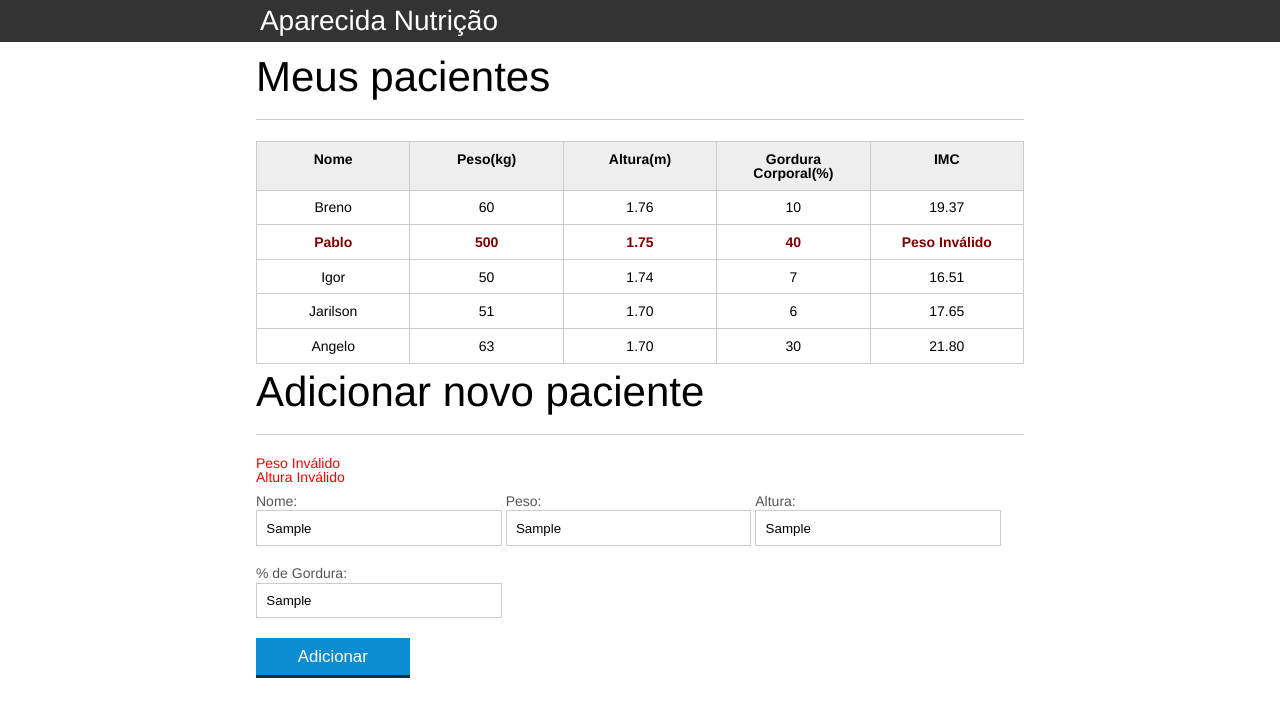
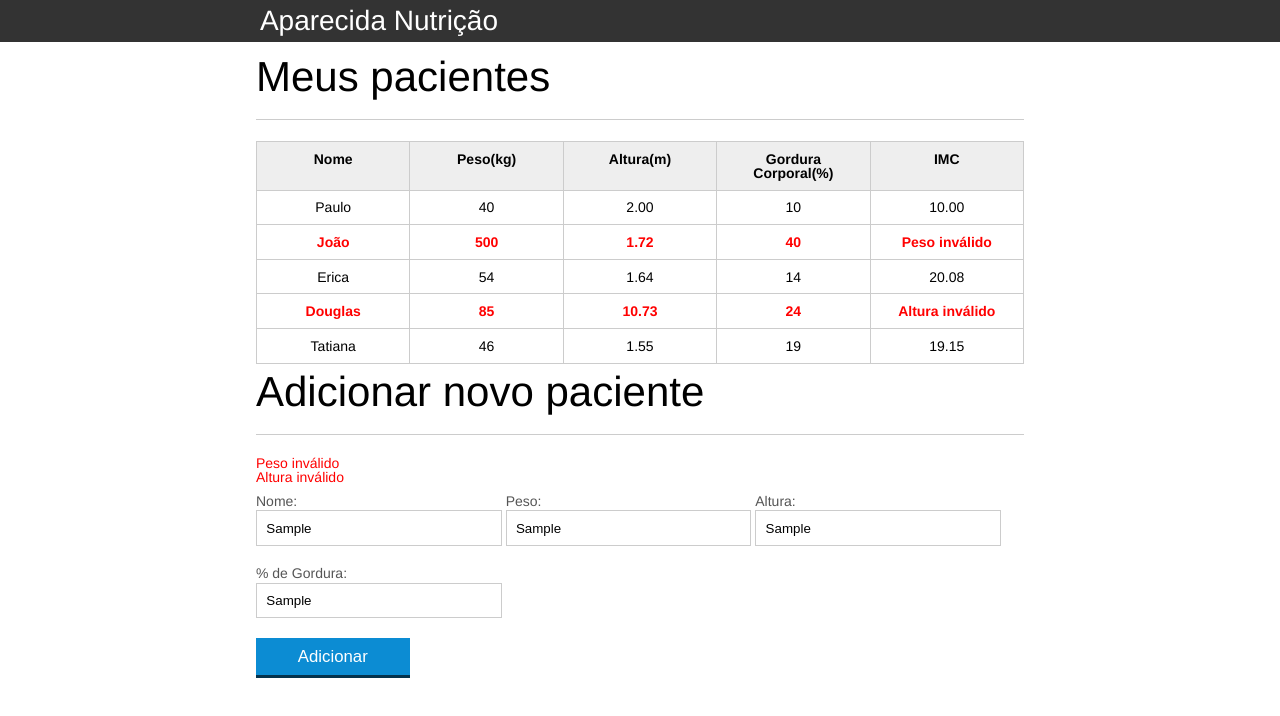
Before and after one commit to giovanaantunes/estartando-devs, a plain HTML site: page index.html in a window 1280 px wide. Both pictures are taken after typing "Sample", "Sample", "Sample", "Sample" into the empty fields and a click on the button "Adicionar". Drawn offline with Linux system fonts and the light colour scheme.

Commit message:
atualizando projeto

```diff
--- a/css/index.css
+++ b/css/index.css
@@ -132,12 +132,15 @@ button[disabled=disabled], button:disabled {
 .campo-invalido{
 	border: 1px solid red;
 }
-.paciente-invalido {
-	color: maroon;
-	font-weight: bold;
+
+.paciente-invalido{
+	color: red;
+	font-weight:bold;
 }
-
-#mensagens-erros {
-color:red;
-font-weight: 100;
+#mensagens-erro{
+	color:red;
 }
+.fadeOut{
+	opacity: 0;
+	transition: 1s;
+}
--- a/index.html
+++ b/index.html
@@ -1,14 +1,13 @@
 <!DOCTYPE html>
 <html lang="pt-br">
-
 	<head>
 		<meta charset="UTF-8">
 		<title>Aparecida Nutrição</title>
 		<link rel="icon" href="favicon.ico" type="image/x-icon">
 		<link rel="stylesheet" type="text/css" href="css/reset.css">
 		<link rel="stylesheet" type="text/css" href="css/index.css">
+
 	</head>
-
 	<body>
 
 		<header>
@@ -31,41 +30,41 @@
 					</thead>
 					<tbody id="tabela-pacientes">
 						<tr class="paciente">
-						<td class="info-nome">Breno</td>
-						<td class="info-peso">60</td>
-						<td class="info-altura">1.76</td>
+							<td class="info-nome">Paulo</td>
+							<td class="info-peso">40</td>
+							<td class="info-altura">2.00</td>
 							<td class="info-gordura">10</td>
 							<td class="info-imc">0</td>
 						</tr>
 
-					<tr class="paciente">
-						<td class="info-nome">Pablo</td>
+						<tr class="paciente" >
+							<td class="info-nome">João</td>
 							<td class="info-peso">500</td>
-						<td class="info-altura">1.75</td>
+							<td class="info-altura">1.72</td>
 							<td class="info-gordura">40</td>
 							<td class="info-imc">0</td>
 						</tr>
 
-					<tr class="paciente">
-						<td class="info-nome">Igor</td>
-						<td class="info-peso">50</td>
-						<td class="info-altura">1.74</td>
-						<td class="info-gordura">7</td>
+						<tr class="paciente" >
+							<td class="info-nome">Erica</td>
+							<td class="info-peso">54</td>
+							<td class="info-altura">1.64</td>
+							<td class="info-gordura">14</td>
 							<td class="info-imc">0</td>
 						</tr>
 
 						<tr class="paciente">
-						<td class="info-nome">Jarilson</td>
-						<td class="info-peso">51</td>
-						<td class="info-altura">1.70</td>
-						<td class="info-gordura">6</td>
+							<td class="info-nome">Douglas</td>
+							<td class="info-peso">85</td>
+							<td class="info-altura">10.73</td>
+							<td class="info-gordura">24</td>
 							<td class="info-imc">0</td>
 						</tr>
-					<tr class="paciente">
-						<td class="info-nome">Angelo</td>
-						<td class="info-peso">63</td>
-						<td class="info-altura">1.70</td>
-						<td class="info-gordura">30</td>
+						<tr class="paciente" >
+							<td class="info-nome">Tatiana</td>
+							<td class="info-peso">46</td>
+							<td class="info-altura">1.55</td>
+							<td class="info-gordura">19</td>
 							<td class="info-imc">0</td>
 						</tr>
 					</tbody>
@@ -73,11 +72,10 @@
 
 			</section>
 		</main>
-
 		<section class="container">
 			<h2 id="titulo-form">Adicionar novo paciente</h2>
 
-		<ul id="mensagens-erros"></ul>
+			<ul id="mensagens-erro"></ul>
 
 			<form id="form-adiciona">
 				<div class="grupo">
@@ -101,8 +99,8 @@
 			</form>
 		</section>
 
-	<script src="js/calcula-imc.js"></script>
-	<script src="js/form.js"></script>
+		<script src="./js/calcula-imc.js"></script>
+		<script src="./js/form.js"></script>
+		<script src="./js/remover-paciente.js"></script>
 	</body>
-
 </html>
--- a/js/calcula-imc.js
+++ b/js/calcula-imc.js
@@ -1,60 +1,63 @@
-// Instanciando os pacientes da tabela
+
+
+			//instanciando os pacientes da tabela
 			var pacientes = document.querySelectorAll(".paciente");
 
-// Loop que percorre os pacientes da tabela e calcula o IMC
-for (var i = 0; i < pacientes.length; i = i + 1) {
+		//loop que percorre os pacientes da tabela e calcula o IMC
+		for( var i =0; i <pacientes.length; i=i + 1){
 
 			//variavel referente ao indice do paciente
 			 var paciente = pacientes[i];
 
-    // variaveis elemento td
+
+			//variaveis elementos TD
 			var tdPeso = paciente.querySelector(".info-peso");
 			var tdAltura = paciente.querySelector(".info-altura");
-    var tdImc = paciente.querySelector(".info-imc");
+			var tdImc = paciente.querySelector(".info-imc")
 
-    //Variaveis dados da tabela
+			//variaveis dados da tabela
 			var peso = tdPeso.textContent;
 			var altura = tdAltura.textContent;
 
-    // Variaveis de validação
-    var pesoEhValido = validaPeso(peso);
-    var alturaEhValido = validaAltura(altura);
+			//variaveis de validação
+			var pesoEhValido = ValidaPeso(peso);
+			var alturaEhValido = ValidaAltura(altura);
 
-    // Validação altura e peso
-    if (!pesoEhValido) {
+			//validação altura e peso
+			if(!pesoEhValido) {
 				pesoEhValido = false;
-        tdImc.textContent = "Peso Inválido";
+				tdImc.textContent = "Peso inválido";
 				paciente.classList.add('paciente-invalido');
 				}
 
-    if (!alturaEhValido) {
+			if(!alturaEhValido){
 				alturaEhValido = false;
-        tdImc.textContent = "Altura Inválido";
+				tdImc.textContent = "Altura inválido";
 				paciente.classList.add('paciente-invalido');
 			}
 
-    // Calculo IMC
-    if (pesoEhValido && alturaEhValido) {
+			// calculo imc
+			if(pesoEhValido && alturaEhValido){
 			tdImc.textContent = calculaImc(peso, altura);
 			}
+
 		}
-
-function validaPeso(peso) {
-    if (peso >= 0 && peso <= 200) {
+		function ValidaPeso(peso){
+			if (peso <= 200 && peso >= 0) {
 				return true;
-    } else {
+			}else {
+				return false;
+			}
+		}
+		function ValidaAltura(altura){
+			if(altura <= 3.00 && altura >= 0 ){
+				return true;
+			}else{
 				return false;
 			}
 		}
 
-function validaAltura(altura) {
-    if (altura >= 0 && altura <= 3.00) {
-        return true;
-    } else {
-        return false;
-    }
-}
-function calculaImc(peso, altura) {
+		function calculaImc(peso, altura){
 			var imc = 0;
 			imc = peso / (altura * altura);
 			return imc.toFixed(2);
--- a/js/form.js
+++ b/js/form.js
@@ -1,6 +1,7 @@
+//variações
 var botaoAdicionar = document.querySelector('#adicionar-paciente');
 
-botaoAdicionar.addEventListener('click', function (event) {
+botaoAdicionar.addEventListener('click', function(event){
     event.preventDefault();
 
     var form = document.querySelector('#form-adiciona');
@@ -11,8 +12,8 @@ botaoAdicionar.addEventListener('click', function (event) {
 
     var erros = validaPaciente(paciente);
 
-    if (erros.length > 0) {
-        exibeMensagemDeErro(erros);
+    if(erros.length > 0){
+        exibeMensagensDeErro(erros);
         return;
     }
 
@@ -22,35 +23,35 @@ botaoAdicionar.addEventListener('click', function (event) {
 
     form.reset();
 
+    var mensagensErro = document.querySelector('#mensagens-erro');
+    mensagensErro.innerHTML = "";
+
 });
-
- function exibeMensagemDeErro (erros) {
-     var ul = document.querySelector('#mensagens-erros');
+//função que exibe mensagens de erro
+function exibeMensagensDeErro(erros){
+    var ul = document.querySelector('#mensagens-erro');
     ul.innerHTML = "";
-    erros.forEach(function (erro) {
-        var ul = document.querySelector('#mensagens-erros');
-        var li = document.createElement('li');
+    erros.forEach(function(erro) {
+        var li = document.createElement ('li');
         li.textContent = erro;
         ul.appendChild(li);
     });
 }
-
-
-function obtemPacienteDoFormulario(form) {
+//função do formulário
+function obtemPacienteDoFormulario(form){
 
     var paciente = {
         nome: form.nome.value,
-        peso: form.peso.value,
-        altura: form.altura.value,
-        gordura: form.gordura.value,
+        peso:form.peso.value,
+        altura:form.altura.value,
+        gordura:form.gordura.value,
         imc: calculaImc(form.peso.value, form.altura.value)
     };
 
     return paciente;
-
 }
-
-function montaTr(paciente) {
+//função montaTr
+function montaTr(paciente){
     var pacienteTr = document.createElement('tr');
     pacienteTr.classList.add('paciente');
 
@@ -62,37 +63,41 @@ function montaTr(paciente) {
 
     return pacienteTr;
 }
-
-function montaTd(dado, classe) {
+//função montaTd
+function montaTd(dado, classe){
     var td = document.createElement('td');
     td.textContent = dado;
     td.classList.add(classe);
 
     return td;
 }
+// função validação do paciente
+function validaPaciente(paciente){
 
-function validaPaciente(paciente) {
     var erros = [];
 
-    if (!validaPeso(paciente.peso)) {
-        erros.push("Peso Inválido");
+    if(paciente.nome == 0){
+        erros.push('campo nome não pode ser em branco');
     }
 
-    if (!validaAltura(paciente.altura)) {
-        erros.push("Altura Inválido");
+   if (!ValidaPeso(paciente.peso)){
+       erros.push('Peso inválido')
+
+   }
+   if(!ValidaAltura(paciente.altura)){
+        erros.push('Altura inválido')
    }
 
-    if (paciente.nome.length = 0){
-        erros.push("Nome não pode ser vazio");
+   if(paciente.peso == 0){
+    erros.push('campo gordura não pode ser em branco');
    }
-    if (paciente.nome.length = 0){
-        erros.push("Peso não pode ser vazio");
+
+   if(paciente.altura == 0){
+    erros.push('campo altura não pode ser em branco');
    }
-    if (paciente.nome.length = 0){
-        erros.push("Altura não pode ser vazio");
-    }
-    if (paciente.nome.length = 0){
-        erros.push("Gordura não pode ser vazio");
+
+   if(paciente.gordura == 0){
+    erros.push('campo gordura não pode ser em branco');
    }
     return erros;
 }
--- /dev/null
+++ b/js/remover-paciente.js
@@ -0,0 +1,10 @@
+var pacientes = document.querySelectorAll('.paciente');
+
+var tabela = document.querySelector('#tabela-pacientes');
+
+tabela.addEventListener('dblclick', function(event){
+    event.target.parentNode.classList.add('fadeOut');
+    setTimeout(function(){
+        event.target.parentNode.remove();
+    }, 1000);
+});
```
Also changed, not shown: 1 other file. Lines whose indentation alone changed are shown as unchanged.
